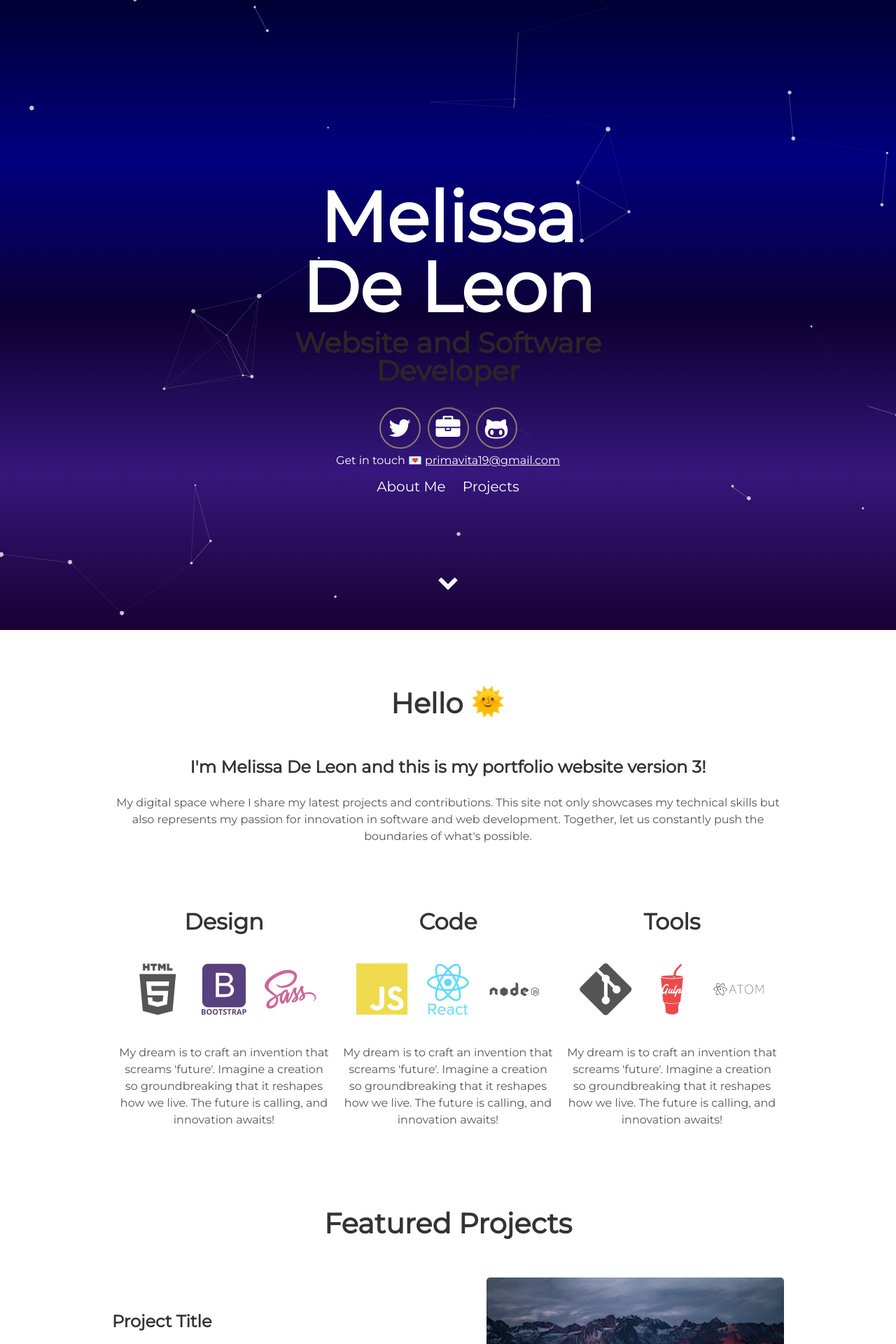
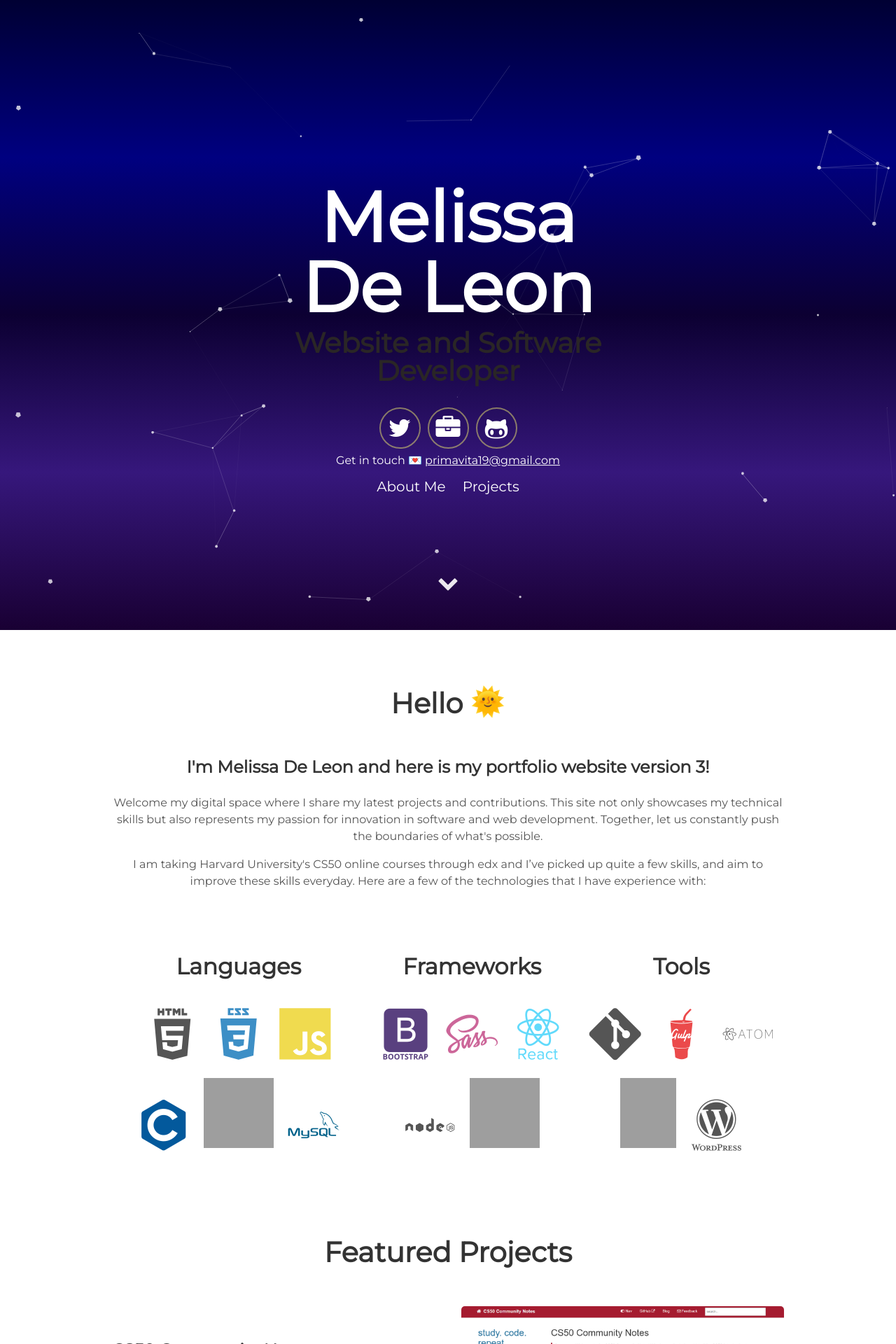
Before and after one commit to melissadeleonx/portfoliov3, a Jekyll site: the page built from index.html, in a window 1280 px wide. Shown: the top 1920 px of the page at 70% size. Built offline with Jekyll 4.4.1, drawn with Linux system fonts in a browser that asks for light colours; some of the changed text lies outside the part shown; grey boxes are pictures that could not be loaded.

Commit message:
portfolio v3 updated

```diff
--- a/_includes/about.html
+++ b/_includes/about.html
@@ -1,30 +1,35 @@
- <div class="user-details">
+ <div class="user-details animated-section">
   <h1>Hello <span class="jumpy-sun">🌞</span></h1>
-  <h3>I'm Melissa De Leon and this is my portfolio website version 3!</h3>
-  <p>My digital space where I share my latest projects and contributions. This site not only showcases my technical skills but also represents my passion for innovation in software and web development. Together, let us constantly push the boundaries of what's possible.</p>
+  <h3>I'm Melissa De Leon and here is my portfolio website version 3!</h3>
+  <p>Welcome my digital space where I share my latest projects and contributions. This site not only showcases my technical skills but also represents my passion for innovation in software and web development. Together, let us constantly push the boundaries of what's possible.</p>
+  <p>I am taking Harvard University's CS50 online courses through edx and I’ve picked up quite a few skills, and aim to improve these skills everyday. Here are a few of the technologies that I have experience with:</p>
+
   <!-- {{site.user_description}}  -->
 </div>
-  <div class="user">
+  <div class="user animated-section">
     <div class="tech">
-      <h2>Design</h2>
+      <h2>Languages</h2>
       <i class="devicon-html5-plain-wordmark"></i>
+      <i class="devicon-css3-plain-wordmark colored"></i>
+      <i class="devicon-javascript-plain colored"></i>
+      <i class="devicon-c-plain colored"></i>
+      <img src="https://cdn.jsdelivr.net/gh/devicons/devicon/icons/python/python-original-wordmark.svg" width="100" height="100" />
+      <i class="devicon-mysql-plain-wordmark colored"></i>
+    </div>
+    <div class="tech animated-section">
+      <h2>Frameworks</h2>
       <i class="devicon-bootstrap-plain-wordmark colored"></i>
       <i class="devicon-sass-original colored"></i>
-      <p>My dream is to craft an invention that screams 'future'. Imagine a creation so groundbreaking that it reshapes how we live. The future is calling, and innovation awaits!</p>
-    </div>
-    <div class="tech">
-      <h2>Code</h2>
-      <i class="devicon-javascript-plain colored"></i>
       <i class="devicon-react-original-wordmark colored"></i>
       <i class="devicon-nodejs-plain-wordmark"></i>
-      <p>My dream is to craft an invention that screams 'future'. Imagine a creation so groundbreaking that it reshapes how we live. The future is calling, and innovation awaits!</p>
+      <img src="https://cdn.jsdelivr.net/gh/devicons/devicon/icons/tailwindcss/tailwindcss-original-wordmark.svg" width="100" height="100" />
     </div>
-    <div class="tech">
+    <div class="tech animated-section">
       <h2>Tools</h2>
       <i class="devicon-git-plain"></i>
       <i class="devicon-gulp-plain colored"></i>
       <i class="devicon-atom-original-wordmark"></i>
-      <p>My dream is to craft an invention that screams 'future'. Imagine a creation so groundbreaking that it reshapes how we live. The future is calling, and innovation awaits!</p>
+      <img src="https://cdn.jsdelivr.net/gh/devicons/devicon/icons/vscode/vscode-original.svg" width="80" height="100" />
+      <i class="devicon-wordpress-plain-wordmark"></i>
     </div>
-
 </div>
--- a/_includes/projects.html
+++ b/_includes/projects.html
@@ -1,29 +1,43 @@
 <div class="user-details">
   <h1> Featured Projects </h1>
 </div>
-<div class="user-projects">
+<div class="user-projects animated-section">
   <div class="images-right">
-    <img alt="mountains" src="{{ "/assets/img/mountains.jpg" | prepend: site.baseurl }}" />
+    <img alt="cs50 notes" src="{{ "/assets/img/cs50-community-notes.png" | prepend: site.baseurl }}" />
   </div>
   <div class="contents">
-    <h3> Project Title </h3>
+    <h3> CS50 Community Notes </h3>
+    <ul class="horizontal-list">
+      <li> Jekyll </li>
+      <li> HTML </li>
+      <li> CSS </li>
+      <li> YAML </li>
+      <li> Markdown </li>
+      <li> Javascript </li>
+      <li> Shell </li>
+    </ul>
+    <p>CS50 Community Notes - a collaborative effort to compile and share notes related to CS50, the Introductory Computer Science course offered by Harvard University.</p>
+    <a class="project-link" href="https://melissadeleonx.github.io/cs50-community-notes/">
+      Take a look <img src="assets/img/icons8-eye.gif" alt="Eye GIF" width="20" height="20">
+    </a>  </div>
+</div>
+<div class="user-projects animated-section">
+  <div class="images-left">
+    <img alt="melissa deleon portfolio" src="{{ "/assets/img/melissadeleonx-techjourney.png" | prepend: site.baseurl }}" />
+  </div>
+  <div class="contents-right">
+    <h3> Portfolio Website version 2 </h3>
     <ul>
-      <li> Featured Skills</li>
+      <li> TypeScript </li>
+      <li> Javascript </li>
+      <li> next.js </li>
+      <li> Vercel </li>
+      <li> HTML </li>
+      <li> TailwindCSS </li>
     </ul>
     <p>Lorem ipsum dolor sit amet, consectetur adipisicing elit, sed do eiusmod tempor incididunt ut labore et dolore magna aliqua. Ut enim ad minim veniam, quis nostrud exercitation ullamco laboris nisi ut aliquip ex ea commodo consequat.</p>
-    <a class="project-link" href="#">Check it out</a>
+    <a class="project-link" href="https://tech-journey-melissadeleonx.vercel.app/">
+      Take a look <img src="assets/img/icons8-eye.gif" alt="Eye GIF" width="20" height="20">
+    </a>  </div>
   </div>
 </div>
-<div class="user-projects">
-  <div class="images-left">
-    <img alt="mountains" src="{{ "/assets/img/skate.jpg" | prepend: site.baseurl }}" />
-  </div>
-  <div class="contents-right">
-    <h3> Project Title </h3>
-    <ul>
-      <li> Featured Skills</li>
-    </ul>
-    <p>Lorem ipsum dolor sit amet, consectetur adipisicing elit, sed do eiusmod tempor incididunt ut labore et dolore magna aliqua. Ut enim ad minim veniam, quis nostrud exercitation ullamco laboris nisi ut aliquip ex ea commodo consequat.</p>
-    <a class="project-link" href="#">Check it out</a>
-  </div>
-</div>
--- a/_layouts/default.html
+++ b/_layouts/default.html
@@ -6,6 +6,7 @@
       <section id="about">
         {% include about.html %}
       </section>
+      </section>
       <section id="projects">
         {% include projects.html %}
       </section>
--- a/assets/js/main.js
+++ b/assets/js/main.js
@@ -1 +1 @@
-document.addEventListener("DOMContentLoaded",function(){new SweetScroll({}),particlesJS("particles-js",{particles:{number:{value:30,density:{enable:!0,value_area:800}},color:{value:"#ffffff"},shape:{type:"polygon",stroke:{width:0,color:"#000000"},polygon:{nb_sides:5},image:{src:"img/github.svg",width:100,height:100}},opacity:{value:.5,random:!1,anim:{enable:!1,speed:1,opacity_min:.1,sync:!1}},size:{value:3,random:!0,anim:{enable:!1,speed:19.18081918081918,size_min:.1,sync:!1}},line_linked:{enable:!0,distance:150,color:"#ffffff",opacity:.4,width:1},move:{enable:!0,speed:4,direction:"none",random:!0,straight:!1,out_mode:"out",bounce:!1,attract:{enable:!1,rotateX:600,rotateY:1200}},nb:80},interactivity:{detect_on:"canvas",events:{onhover:{enable:!1,mode:"grab"},onclick:{enable:!0,mode:"push"},resize:!0},modes:{grab:{distance:400,line_linked:{opacity:1}},bubble:{distance:400,size:40,duration:2,opacity:8,speed:3},repulse:{distance:200,duration:.4},push:{particles_nb:4},remove:{particles_nb:2}}},retina_detect:!0})},!1);
+document.addEventListener("DOMContentLoaded",function(){new SweetScroll({}),particlesJS("particles-js",{particles:{number:{value:30,density:{enable:!0,value_area:800}},color:{value:"#ffffff"},shape:{type:"polygon",stroke:{width:0,color:"#000000"},polygon:{nb_sides:5},image:{src:"img/github.svg",width:100,height:100}},opacity:{value:.5,random:!1,anim:{enable:!1,speed:1,opacity_min:.1,sync:!1}},size:{value:3,random:!0,anim:{enable:!1,speed:19.18081918081918,size_min:.1,sync:!1}},line_linked:{enable:!0,distance:150,color:"#ffffff",opacity:.4,width:1},move:{enable:!0,speed:4,direction:"none",random:!0,straight:!1,out_mode:"out",bounce:!1,attract:{enable:!1,rotateX:600,rotateY:1200}},nb:80},interactivity:{detect_on:"canvas",events:{onhover:{enable:!1,mode:"grab"},onclick:{enable:!0,mode:"push"},resize:!0},modes:{grab:{distance:400,line_linked:{opacity:1}},bubble:{distance:400,size:40,duration:2,opacity:8,speed:3},repulse:{distance:200,duration:.4},push:{particles_nb:4},remove:{particles_nb:2}}},retina_detect:!0});var e=document.querySelectorAll(".animated-section");window.addEventListener("scroll",function(){e.forEach(function(e,t){var n=e.getBoundingClientRect().top,a=window.innerHeight;e.style.transition=n<.75*a?(e.style.opacity=1,e.style.transform="translateY(0)","opacity 1s ease-in-out, transform 1s ease-in-out 0.1s"):(e.style.opacity=0,e.style.transform="translateY(50px)","opacity 1s ease-in-out, transform 1s ease-in-out")})})},!1);
```
Also changed, not shown: _data/skills.yml (added, +40 -0 lines), src/js/app.js (+31 -0 lines), src/styles/_projects.scss (+28 -7 lines), assets/css/main.css, assets/img/cs50-community-notes.png (added), assets/img/icons8-eye.gif (added), assets/img/melissadeleonx-techjourney.png (added), src/img/icons8-eye.gif (added).
